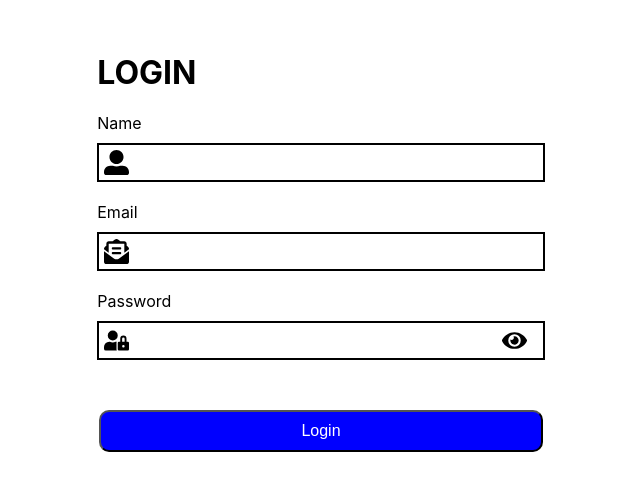
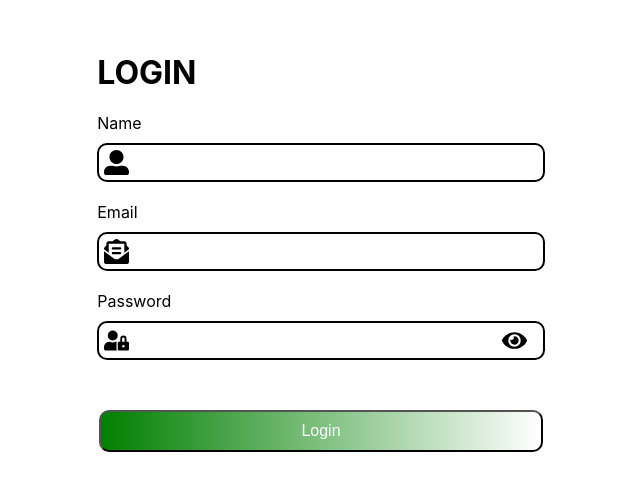
Before and after one commit to Simeon09/Admin--Dashboard, a React (Create React App) app: page / in a window 1280 px wide. Shown: the part 158-648 px from the top of the page, without its empty margins (319-959 px from the left). Built offline with nearby package versions, Linux system fonts and the light colour scheme.

Commit message:
dashboard

```diff
--- a/src/Component/Login/sass/login.css
+++ b/src/Component/Login/sass/login.css
@@ -16,6 +16,7 @@
   margin-top: 10px;
   margin-bottom: 20px;
   border: 2px solid black;
+  border-radius: 10px;
 }
 
 @media screen and (max-width: 500px) {
@@ -77,7 +78,8 @@
   margin-top: 50px;
   padding: 10px 200px;
   border-radius: 10px;
-  background-color: blue;
+  background-image: -webkit-gradient(linear, left top, right top, from(green), to(white));
+  background-image: linear-gradient(to right, green, white);
   color: white;
   font-size: 16px;
   font-weight: 400;
@@ -90,6 +92,7 @@
 }
 
 .btnTwo:hover {
-  background-color: lightblue;
+  background-image: -webkit-gradient(linear, left top, right top, from(green), to(black));
+  background-image: linear-gradient(to right, green, black);
 }
 /*# sourceMappingURL=login.css.map */
--- a/src/Component/Login/sass/login.scss
+++ b/src/Component/Login/sass/login.scss
@@ -1,3 +1,7 @@
+
+
+
+
 .Login {
     width: 100%;
     display: flex;
@@ -6,10 +10,12 @@
     align-items: center;
 
 
+
 .input-tag {
     margin-top: 10px;
     margin-bottom: 20px;
     border: 2px solid black;
+    border-radius: 10px;
     @media screen and (max-width:500px){
         width: 300px;
         display: flex;
@@ -61,7 +67,7 @@
     margin-top: 50px;
     padding: 10px 200px;
     border-radius: 10px;
-    background-color: blue;
+    background-image: linear-gradient(to right, green,white);
     color: white;
     font-size: 16px;
     font-weight: 400;
@@ -70,6 +76,7 @@
 
     }
     &:hover{
-        background-color: lightblue;
+        background-image: linear-gradient(to right, green, black);
+
     }
 }
--- a/src/Component/Pages/Clients/Clients.js
+++ b/src/Component/Pages/Clients/Clients.js
@@ -1,10 +1,11 @@
 import React, { useEffect, useState } from "react";
 import "./sass/clients.css";
-import Avatar from "../../images/avatar.png";
+
 const Clients = () => {
   const [clients, setclients] = useState([]);
+  const url = process.env.REACT_APP_CLIENT_URL;
   useEffect(() => {
-    fetch("https://fakerapi.it/api/v1/companies?_quantity=7")
+    fetch(url)
       .then((response) => response.json())
       .then((data) => setclients(data.data));
   }, []);
--- a/src/Component/Pages/Product-Page/Product.js
+++ b/src/Component/Pages/Product-Page/Product.js
@@ -3,8 +3,9 @@ import React, { useEffect, useState } from "react";
 import "./sass/product.css";
 const Product = () => {
   const [products, setproducts] = useState([]);
+  const url = process.env.REACT_APP_PRODUCT_URL;
   useEffect(() => {
-    fetch("https://fakerapi.it/api/v1/products?_quantity=6")
+    fetch(url)
       .then((response) => response.json())
       .then((data) => setproducts(data.data));
   }, []);
--- a/src/Component/Pages/Team Members/Team.js
+++ b/src/Component/Pages/Team Members/Team.js
@@ -2,8 +2,9 @@ import React,{useEffect,useState} from 'react'
 import './sass/Team.css'
 const Team = () => {
   const [Teams, setTeams] = useState([]);
+  const url = process.env.REACT_APP_TEAM_URL;
   useEffect(() => {
-    fetch("https://fakerapi.it/api/v1/companies?_persons=10")
+    fetch(url)
       .then((response) => response.json())
       .then((data) => setTeams(data.data));
 
--- a/src/Component/Sidebar/Sidebar.js
+++ b/src/Component/Sidebar/Sidebar.js
@@ -1,4 +1,4 @@
-import React, {useState} from 'react'
+import React from 'react'
 
 import './sass/sidebar.css'
 import { FaProductHunt } from "react-icons/fa";
@@ -7,7 +7,7 @@ import {AiOutlineTeam } from "react-icons/ai";
 import {AiOutlineLogout } from "react-icons/ai";
 import {AiFillHome } from "react-icons/ai";
 import {Link } from 'react-router-dom';
-import { FaTimes } from "react-icons/fa";
+
 
 
 const Sidebar = () => {
```
Also changed, not shown: 2 other files (tests, documents, lock files or other folders).
